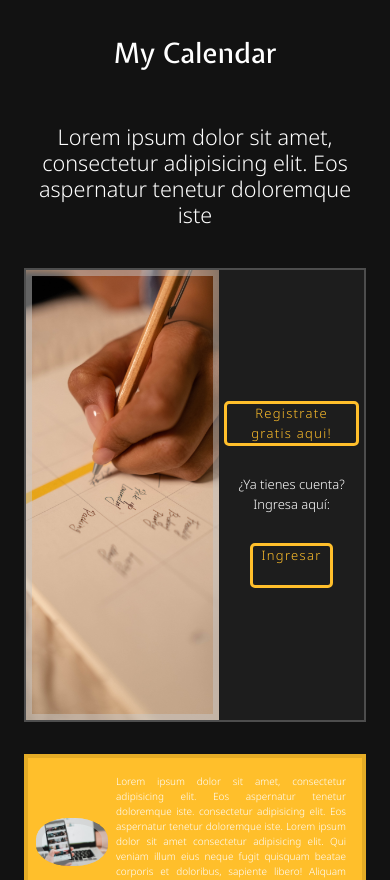
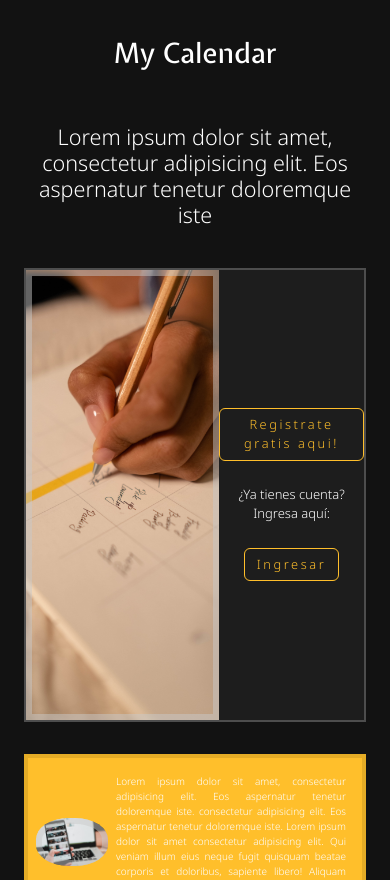
Before and after one commit to SantiagoTonin/CalendarFront, a React (Create React App) app: page / in a window 390 px wide. Shown: the top 880 px of the page. Built offline with nearby package versions, Linux system fonts and the light colour scheme.

Commit message:
resonsive error 404 terminado, estilo de botones modificado

```diff
--- a/src/pages/error404/error404.css
+++ b/src/pages/error404/error404.css
@@ -19,11 +19,11 @@
 }
 
 .error404Container > div:last-child span {
-    display: flex;
-    flex-direction: column;
-    text-align: center;
-    justify-content: center;
-    padding-bottom: 0.5rem;
+  display: flex;
+  flex-direction: column;
+  text-align: center;
+  justify-content: center;
+  padding-bottom: 0.5rem;
 }
 
 .imageContainer {
@@ -99,3 +99,45 @@
       -0.025em -0.05em 0 var(--btn-contrast);
   }
 }
+
+@media (min-width: 245px) and (max-width: 577px) {
+  .error404Container {
+    flex-direction: column;
+    border: 3px solid var(--secondary-color);
+  }
+
+  .imageContainer {
+    width: 8rem;
+    height: 8rem;
+  }
+
+  .glitch {
+    font-size: 2rem;
+    font-weight: 700;
+  }
+
+  .error404Container div:last-child {
+    font-size: 1rem;
+    border-top: 1px solid var(--secondary-color);
+  }
+
+  .glitchContainer {
+    border: none;
+  }
+}
+
+@media (min-width: 577px) and (max-width: 992px) {
+  .imageContainer {
+    width: 13rem;
+    height: 13rem;
+  }
+
+  .glitch {
+    font-size: 3.5rem;
+    font-weight: 700;
+  }
+
+  .error404Container div:last-child {
+    font-size: 1.5rem;
+  }
+}
--- a/src/pages/landingPage/Landing.js
+++ b/src/pages/landingPage/Landing.js
@@ -1,41 +1,55 @@
-import { Link } from 'react-router-dom';
-import './landing.css';
+import { Link } from "react-router-dom";
+import { Button } from "react-bootstrap";
+import "./landing.css";
 
 const Landing = () => {
   return (
-    <div className='landingMainContainer'>
+    <div className="landingMainContainer">
       <div>
-        <h1 className='pageTitle pt-3'>My Calendar</h1>
-        <h4>Lorem ipsum dolor sit amet, consectetur adipisicing elit. Eos aspernatur tenetur doloremque iste </h4>
+        <h1 className="pageTitle pt-3">My Calendar</h1>
+        <h4>
+          Lorem ipsum dolor sit amet, consectetur adipisicing elit. Eos
+          aspernatur tenetur doloremque iste{" "}
+        </h4>
       </div>
       <div>
-        <div className='loginLanding'> </div>
-        <div className='loginBtnContainer'>
-          <Link className='loginBtn' to={'/register'}>Registrate gratis aqui!</Link>
+        <div className="loginLanding"> </div>
+        <div className="loginBtnContainer">
+          <Link to={"/register"}>
+            <Button className="allBtns">Registrate gratis aqui!</Button>
+          </Link>
           <span>¿Ya tienes cuenta? Ingresa aquí:</span>
-          <Link className='loginBtn' to={'/login'}>Ingresar</Link>
+          <Link to={"/login"}>
+            <Button className="allBtns">Ingresar</Button>
+          </Link>
         </div>
       </div>
       <div>
-        <div className='grid1'>
-          <div className='adImage1'></div>
-          <p>Lorem ipsum dolor sit amet, consectetur adipisicing elit.
-            Eos aspernatur tenetur doloremque iste. consectetur adipisicing elit.
-            Eos aspernatur tenetur doloremque iste.
-            Lorem ipsum dolor sit amet consectetur adipisicing elit. Qui veniam illum eius neque fugit quisquam beatae corporis et doloribus,
-            sapiente libero! Aliquam error hic dolores voluptas ipsam esse quae nihil! </p>
+        <div className="grid1">
+          <div className="adImage1"></div>
+          <p>
+            Lorem ipsum dolor sit amet, consectetur adipisicing elit. Eos
+            aspernatur tenetur doloremque iste. consectetur adipisicing elit.
+            Eos aspernatur tenetur doloremque iste. Lorem ipsum dolor sit amet
+            consectetur adipisicing elit. Qui veniam illum eius neque fugit
+            quisquam beatae corporis et doloribus, sapiente libero! Aliquam
+            error hic dolores voluptas ipsam esse quae nihil!{" "}
+          </p>
         </div>
-        <div className='grid2'>
-          <p>Lorem ipsum dolor sit amet, consectetur adipisicing elit.
-            Eos aspernatur tenetur doloremque iste. consectetur adipisicing elit.
-            Eos aspernatur tenetur doloremque iste.
-            Lorem ipsum dolor sit amet consectetur adipisicing elit. Qui veniam illum eius neque fugit quisquam beatae corporis et doloribus,
-            sapiente libero! Aliquam error hic dolores voluptas ipsam esse quae nihil! </p>
-          <div className='adImage2'></div>
+        <div className="grid2">
+          <p>
+            Lorem ipsum dolor sit amet, consectetur adipisicing elit. Eos
+            aspernatur tenetur doloremque iste. consectetur adipisicing elit.
+            Eos aspernatur tenetur doloremque iste. Lorem ipsum dolor sit amet
+            consectetur adipisicing elit. Qui veniam illum eius neque fugit
+            quisquam beatae corporis et doloribus, sapiente libero! Aliquam
+            error hic dolores voluptas ipsam esse quae nihil!{" "}
+          </p>
+          <div className="adImage2"></div>
         </div>
       </div>
     </div>
   );
-}
+};
 
 export default Landing;
--- a/src/pages/landingPage/landing.css
+++ b/src/pages/landingPage/landing.css
@@ -45,24 +45,6 @@
   justify-content: center;
   align-items: center;
   gap: 1.5rem;
-}
-
-.loginBtn {
-  height: 2.8rem;
-  width: auto;
-  padding-inline: 0.5rem;
-  background-color: var(--btn-color);
-  color: var(--secondary-color);
-  border: 4px solid var(--secondary-color);
-  border-radius: 5px;
-  text-decoration: none;
-}
-
-.loginBtn:is(:hover,:active:focus)  {
-  background-color: var(--btn-color)!important;
-  color: var(--btn-contrast);
-  border: 4px solid var(--btn-contrast);
-  transform: scale(95%);
 }
 
 .landingMainContainer > div:nth-child(3) {
@@ -126,13 +108,6 @@
   .landingMainContainer > div:nth-child(3) {
     font-size: small;
   }
-
-  .loginBtn {
-    border: 4px solid var(--secondary-color);
-    letter-spacing: 0.1em;
-    font-weight: 200;
-    margin: 0.3rem;
-  }
 }
 
 @media (max-width: 580px) {
@@ -160,8 +135,4 @@
   .grid2 {
     grid-template-columns: 2fr 0.1fr;
   }
-
-  .loginBtn {
-    border: 3px solid var(--secondary-color);
-  }
 }
--- a/src/styles/buttonStyles.css
+++ b/src/styles/buttonStyles.css
@@ -2,7 +2,7 @@
     width: auto;
     background-color: var(--btn-color);
     color: var(--secondary-color);
-    border: 4px solid var(--secondary-color);
+    border: 1px solid var(--secondary-color);
     letter-spacing: 0.3em;
     font-weight: 400;
   }
@@ -10,7 +10,7 @@
   .allBtns:is(:hover, :active, :focus, :disabled) {
     background-color: var(--btn-color)!important;
     color: var(--btn-contrast)!important;
-    border: 4px solid var(--btn-contrast)!important;
+    border: 1px solid var(--btn-contrast)!important;
     transform: scale(95%);
   }
 
@@ -18,7 +18,7 @@
     width: auto;
     background-color: var(--lightMode)!important;
     color: var(--btn-contrast)!important;
-    border: 4px solid var(--secondary-color)!important;
+    border: 1px solid var(--secondary-color)!important;
     letter-spacing: 0.3em;
     font-weight: 600;
   }
@@ -26,6 +26,15 @@
   .allBtnsLight:is(:hover, :active, :focus, :disabled) {
     background-color: var(--lightMode);
     color: var(--btn-contrast);
-    border: 4px solid var(--btn-contrast);
+    border: 1px solid var(--btn-contrast);
     transform: scale(95%);
   }
+
+  @media (min-width: 245px) and (max-width: 577px) {
+    .allBtns {
+      font-size: 0.8rem;
+      border: 1px solid var(--secondary-color);
+      letter-spacing: 0.2em;
+      font-weight: 400;
+    }
+  }
```
